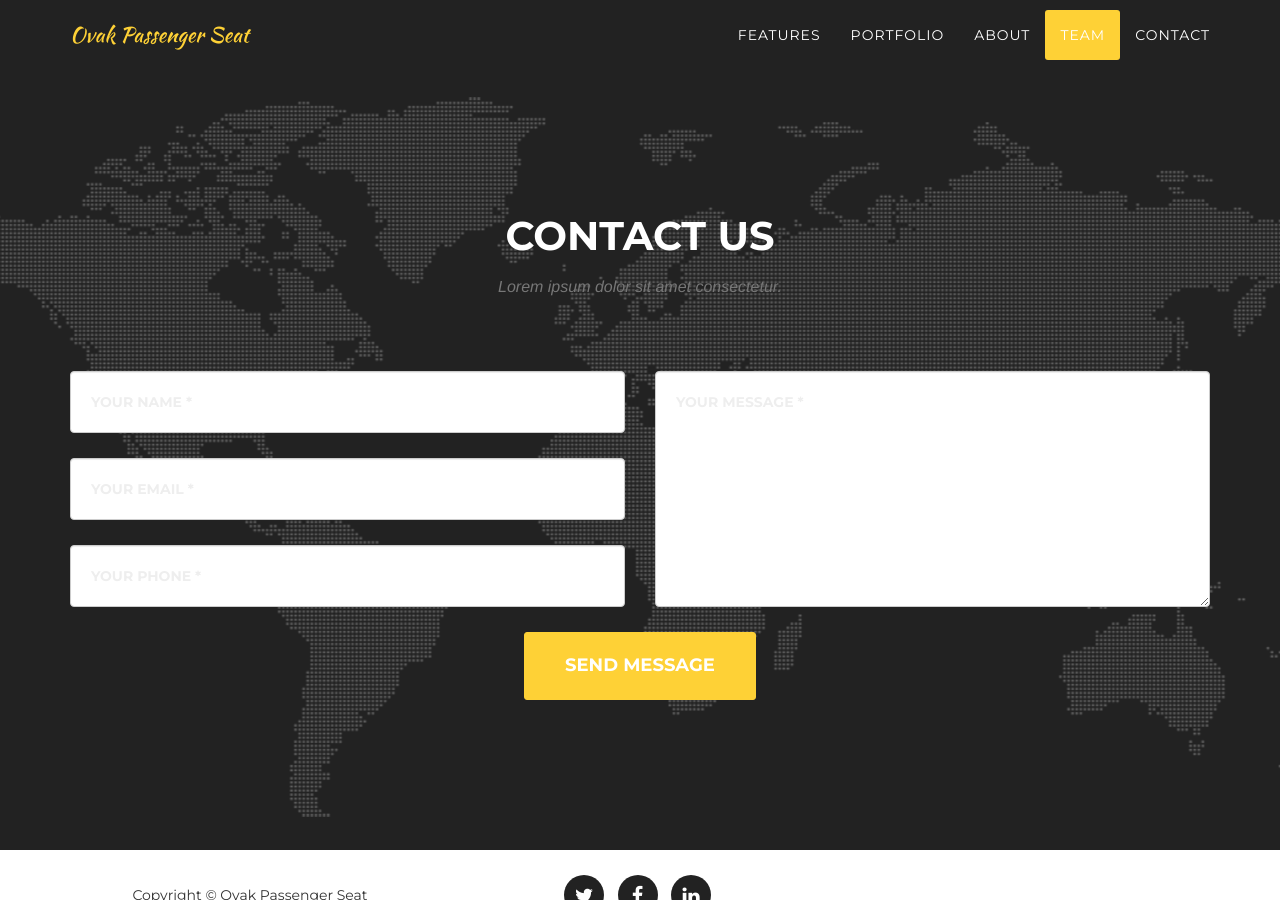
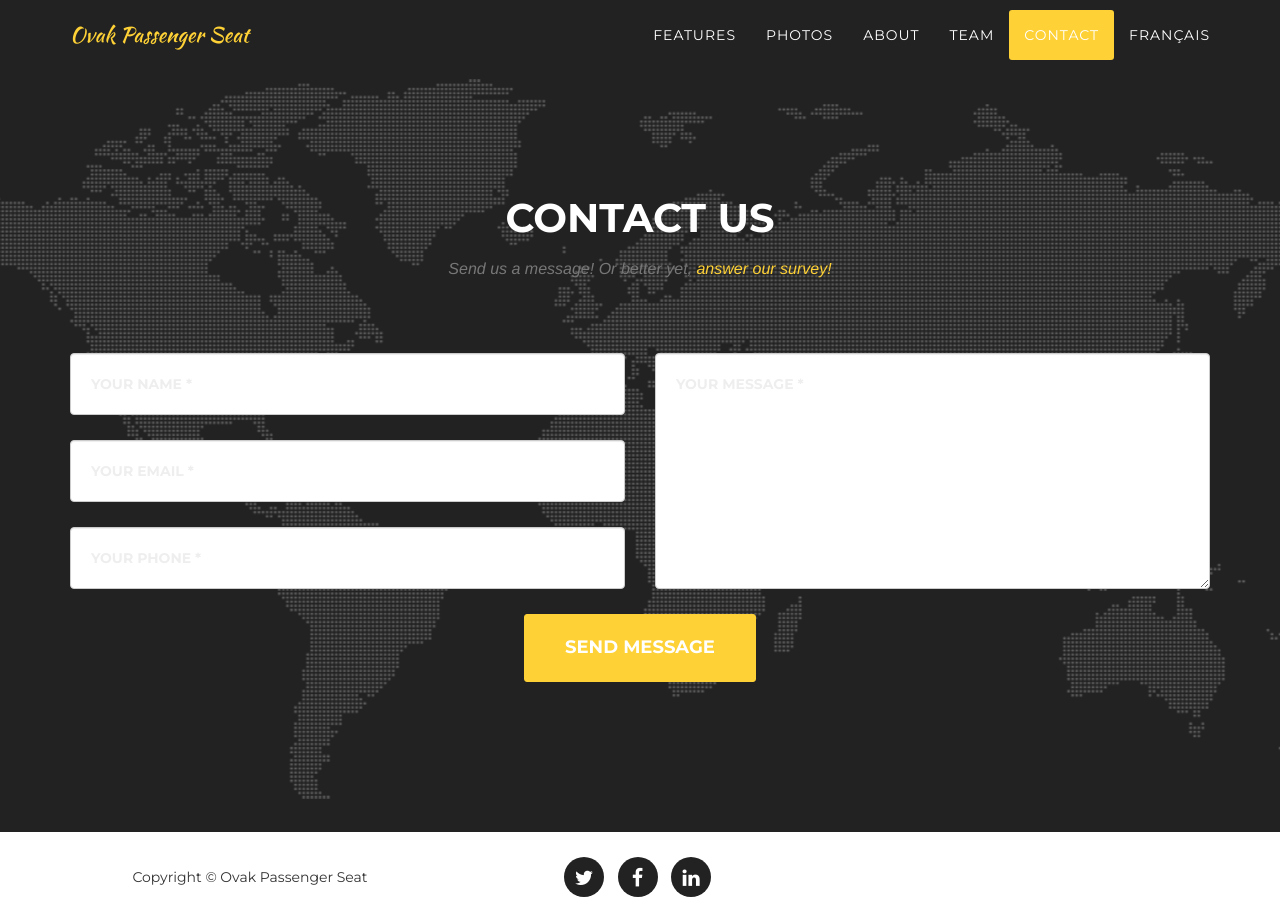
Before and after one commit to cdroulers/ovak, a Jekyll site: the page built from en/index.md, in a window 1280 px wide and 900 px high, scrolled down 5568 px. Built offline with Jekyll 4.4.1, drawn with Linux system fonts in a browser that asks for light colours; nearby versions of some CDN libraries; some web fonts are replaced; some of the changed text lies outside the part shown.

Commit message:
Add survey and basic fr index.md

```diff
--- a/_includes/contact.html
+++ b/_includes/contact.html
@@ -4,7 +4,10 @@
         <div class="row">
             <div class="col-lg-12 text-center">
                 <h2 class="section-heading">Contact Us</h2>
-                <h3 class="section-subheading text-muted">Lorem ipsum dolor sit amet consectetur.</h3>
+                <h3 class="section-subheading text-muted">
+                    Send us a message! Or better yet,
+                    <a href="https://docs.google.com/forms/d/e/1FAIpQLSehqJJR89WQz0RoOMFSr1me-f8aRVOde46XC-lp7qTWOUeUIg/viewform?usp=sf_link">answer our survey!</a>
+                </h3>
             </div>
         </div>
         <div class="row">
--- a/_includes/hero.html
+++ b/_includes/hero.html
@@ -6,6 +6,8 @@
             <div class="intro-lead-in">Welcome to Ovak Passenger Seat's web site</div>
             <div class="intro-heading">We're ready to secure your passenger!</div>
             <a href="#features" class="page-scroll btn btn-xl">Tell Me More</a>
+            <a href="https://docs.google.com/forms/d/e/1FAIpQLSehqJJR89WQz0RoOMFSr1me-f8aRVOde46XC-lp7qTWOUeUIg/viewform?usp=sf_link"
+                class="btn btn-xl">I'm interested, let me fill out a survey!</a>
         </div>
     </div>
 </header>
--- a/_includes/nav.html
+++ b/_includes/nav.html
@@ -1,4 +1,4 @@
-<!-- Navigation -->
+ <!-- Navigation -->
 <nav id="mainNav" class="navbar navbar-default navbar-custom navbar-fixed-top">
     <div class="container">
         <!-- Brand and toggle get grouped for better mobile display -->
@@ -19,7 +19,7 @@
                     <a class="page-scroll" href="#features">Features</a>
                 </li>
                 <li>
-                    <a class="page-scroll" href="#portfolio">Portfolio</a>
+                    <a class="page-scroll" href="#photos">Photos</a>
                 </li>
                 <li>
                     <a class="page-scroll" href="#about">About</a>
@@ -30,6 +30,9 @@
                 <li>
                     <a class="page-scroll" href="#contact">Contact</a>
                 </li>
+                <li>
+                    <a class="page-scroll" href="{{ site.baseurl }}/fr/">Français</a>
+                </li>
             </ul>
         </div>
         <!-- /.navbar-collapse -->
--- a/_includes/portfolio.html
+++ b/_includes/portfolio.html
@@ -1,5 +1,5 @@
 <!-- Portfolio Grid Section -->
-<section id="portfolio" class="bg-light-gray">
+<section id="photos" class="bg-light-gray">
     <div class="container">
         <div class="row">
             <div class="col-lg-12 text-center">
```
Also changed, not shown: fr/index.md (added, +11 -0 lines), Gemfile.lock.
